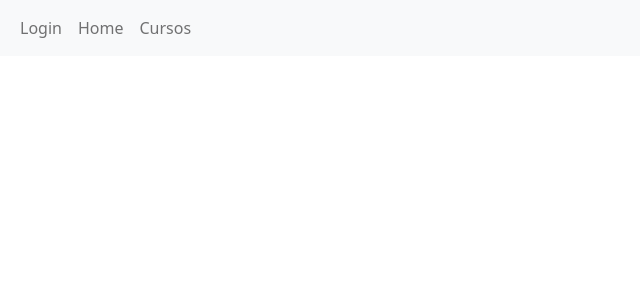
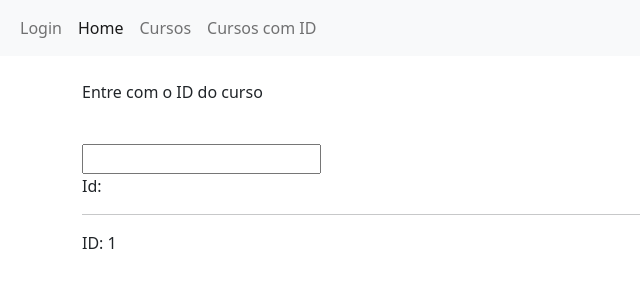
Before and after one commit to AmauriOliveira/angular-curso-loiane, an Angular app in the folder 06 rotas/: page /curso/1 in a window 1280 px wide. Before the commit this address led to /. Shown: the top 300 px of the page, without its empty margins (0-640 px from the left). Built offline with nearby package versions, Linux system fonts and the light colour scheme.

Commit message:
Fim da aula 53

```diff
--- a/06 rotas/src/app/app.component.html
+++ b/06 rotas/src/app/app.component.html
@@ -11,11 +11,19 @@
         <li class="nav-item">
           <a routerLinkActive="active" class="nav-link" routerLink="/cursos">Cursos</a>
         </li>
+        <li class="nav-item">
+          <a routerLinkActive="active" class="nav-link" [routerLink]="['curso', idCurso.value]">Cursos com ID</a>
+        </li>
       </ul>
     </div>
   </div>
 </nav>
 
-
-
-<router-outlet></router-outlet>
+<div class="container">
+  <br>
+  <p>Entre com o ID do curso</p><br>
+  <input #idCurso>
+  <p>Id: {{ idCurso.value }}</p>
+  <hr>
+  <router-outlet></router-outlet>
+</div>
--- a/06 rotas/src/app/app.module.ts
+++ b/06 rotas/src/app/app.module.ts
@@ -7,6 +7,7 @@ import { HomeComponent } from './home/home.component';
 import { LoginComponent } from './login/login.component';
 import { CursosComponent } from './cursos/cursos.component';
 import { AppRoutingModule } from './app.routing';
+import { CursoDetalheComponent } from './curso-detalhe/curso-detalhe.component';
 
 @NgModule({
   declarations: [
@@ -14,6 +15,7 @@ import { AppRoutingModule } from './app.routing';
     HomeComponent,
     LoginComponent,
     CursosComponent,
+    CursoDetalheComponent,
   ],
   imports: [
     BrowserModule,
--- a/06 rotas/src/app/app.routing.ts
+++ b/06 rotas/src/app/app.routing.ts
@@ -2,6 +2,7 @@
 import { NgModule } from "@angular/core";
 import { RouterModule, Routes } from "@angular/router";
 
+import { CursoDetalheComponent } from "./curso-detalhe/curso-detalhe.component";
 import { CursosComponent } from "./cursos/cursos.component";
 import { HomeComponent } from "./home/home.component";
 import { LoginComponent } from "./login/login.component";
@@ -9,6 +10,7 @@ import { LoginComponent } from "./login/login.component";
 const APP_ROUTES: Routes = [
   { path: 'login', component: LoginComponent },
   { path: 'cursos', component: CursosComponent },
+  { path: 'curso/:id', component: CursoDetalheComponent },
   { path: '', component: HomeComponent },
 ];
 
--- /dev/null
+++ b/06 rotas/src/app/curso-detalhe/curso-detalhe.component.html
@@ -0,0 +1 @@
+<p>ID: {{id}}</p>
--- /dev/null
+++ b/06 rotas/src/app/curso-detalhe/curso-detalhe.component.ts
@@ -0,0 +1,20 @@
+import { Component, OnInit } from '@angular/core';
+import { ActivatedRoute } from '@angular/router';
+
+@Component({
+  selector: 'app-curso-detalhe',
+  templateUrl: './curso-detalhe.component.html',
+  styleUrls: ['./curso-detalhe.component.scss']
+})
+export class CursoDetalheComponent implements OnInit {
+
+  id: string;
+
+  constructor(private route: ActivatedRoute) {
+    this.id = this.route.snapshot.params['id'];
+  }
+
+  ngOnInit(): void {
+  }
+
+}
```
Also changed, not shown: 06 rotas/src/app/curso-detalhe/curso-detalhe.component.scss (added), 1 other file (tests, documents, lock files or other folders).
